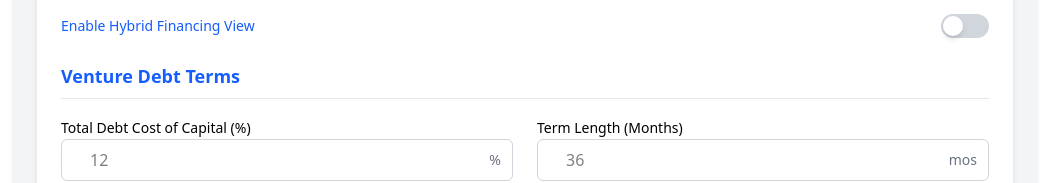
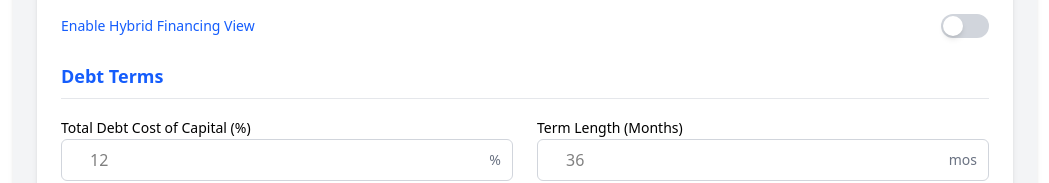
Before and after one commit to DavidOrozco74/calculadora, a React (Vite) app: page / in a window 1280 px wide. Shown: the part 411-594 px from the top of the page, without its empty margins (115-1164 px from the left). Built offline with nearby package versions, Linux system fonts and the light colour scheme.

Commit message:
Removed "Venture" from "Venture Debt terms" title

```diff
--- a/src/App.tsx
+++ b/src/App.tsx
@@ -710,7 +710,7 @@ function App() {
           </div>
 
           <h2 className="text-lg font-semibold mt-6 mb-4 text-blue-600 border-b border-gray-200 pb-2">
-            Venture Debt Terms
+            Debt Terms
           </h2>
 
           <div className="grid grid-cols-1 md:grid-cols-2 gap-6">
```
